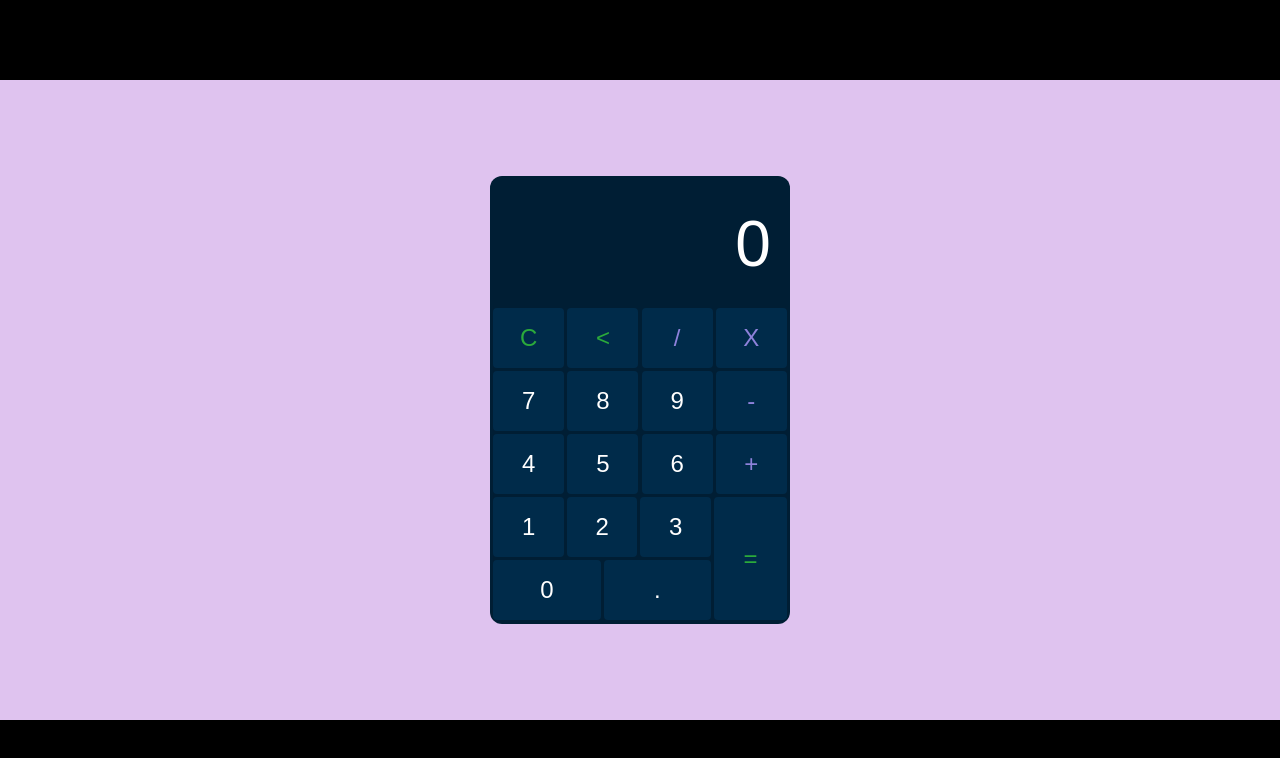
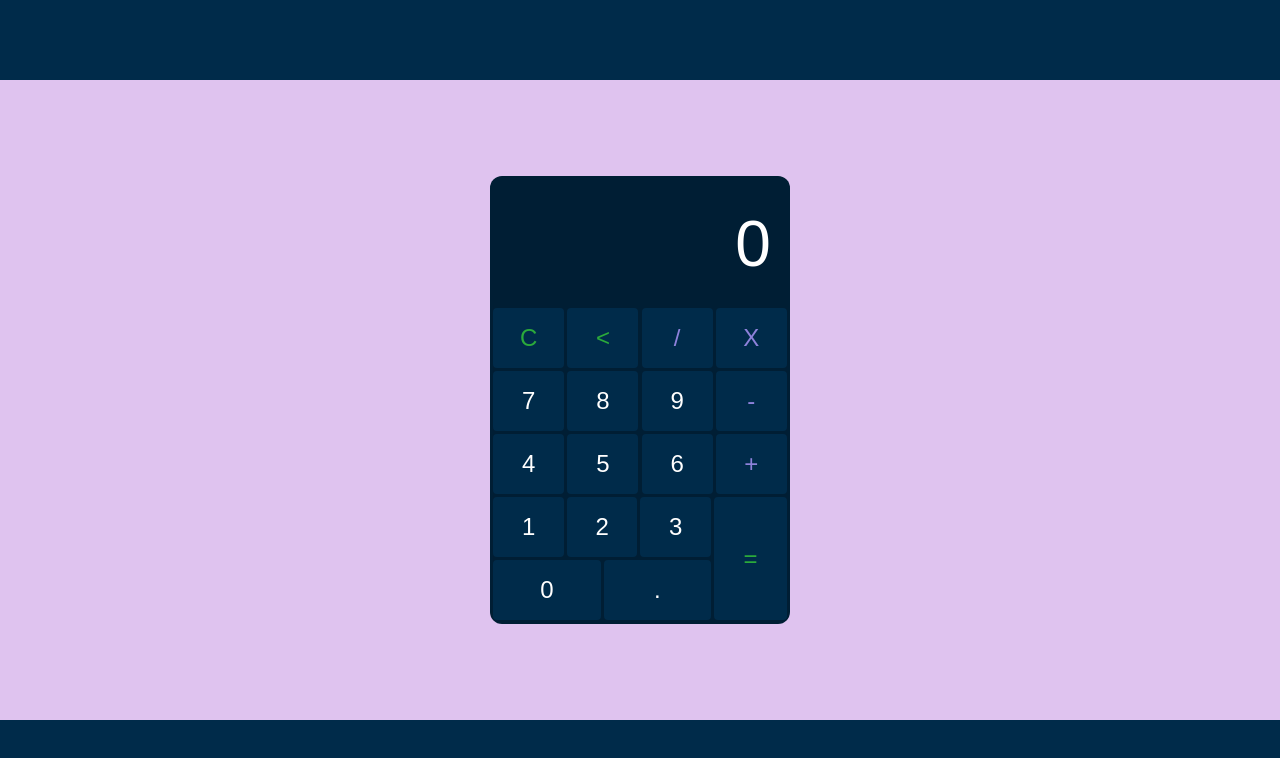
Before and after one commit to jimohsegun1/calculator-assessement-15, a plain HTML site: page index.html in a window 1280 px wide. Drawn offline with Linux system fonts and the light colour scheme.

Commit message:
Update style.css

```diff
--- a/style.css
+++ b/style.css
@@ -5,7 +5,7 @@
   font-family: Arial, Helvetica, sans-serif;
 }
 body {
-  background-color: black;
+  background-color: #002b4a;
   height: 100vh;
   display: flex;
   justify-content: center;
```
